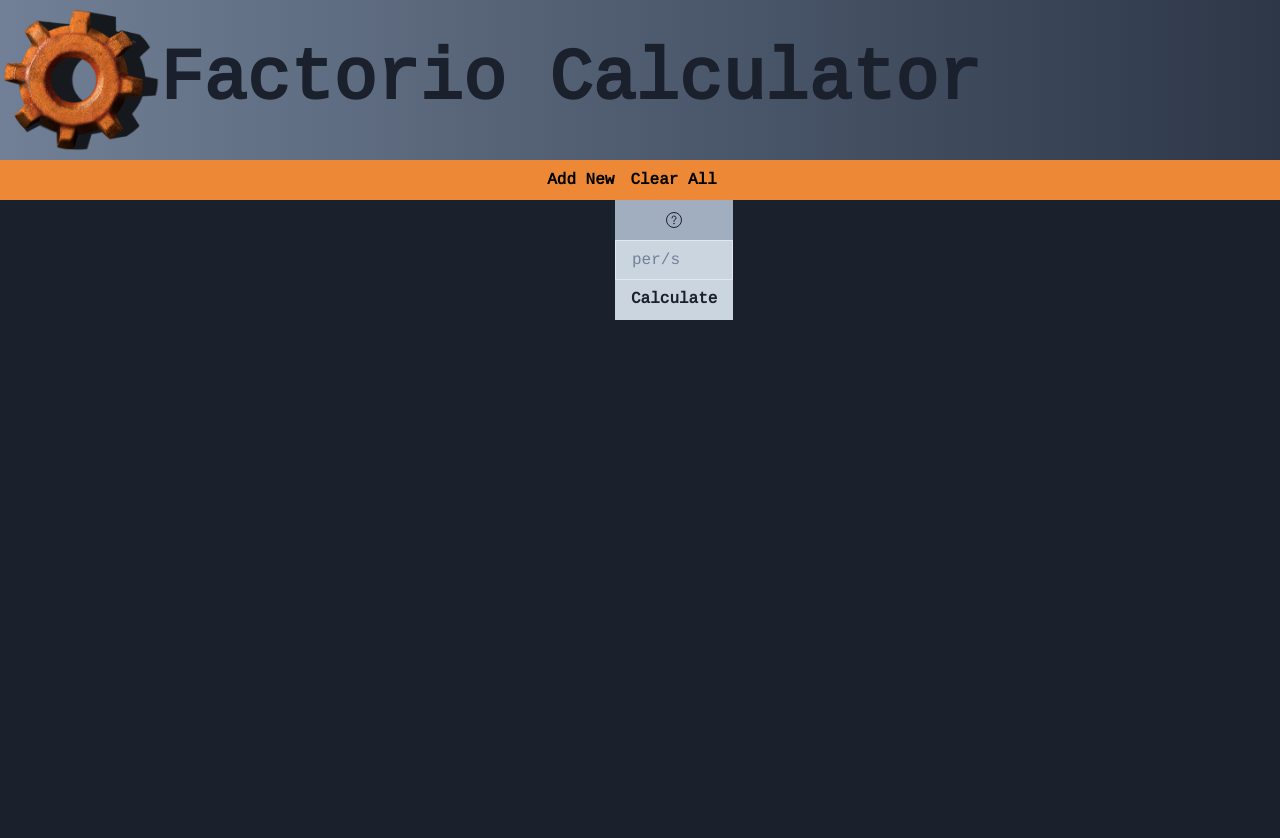
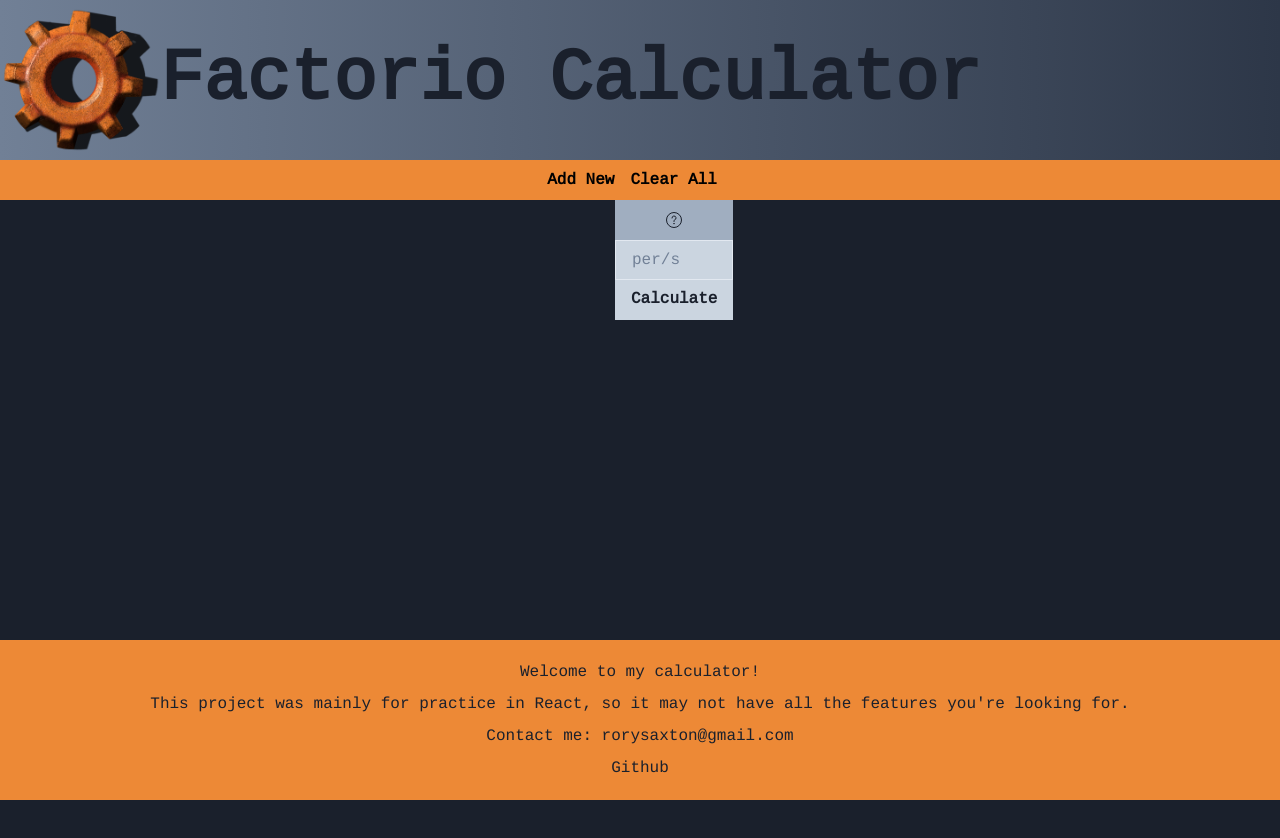
Before and after one commit to bronkp/factorio-calculator, a Next.js app: page / in a window 1280 px wide. Shown: the top 838 px of the page. Built offline with nearby package versions, Linux system fonts and the light colour scheme.

Commit message:
Readded footer

```diff
--- /dev/null
+++ b/src/components/Footer.tsx
@@ -0,0 +1,20 @@
+import { Flex,Link,Text, VStack } from "@chakra-ui/react";
+import React from "react";
+
+const Footer:React.FC = () => {
+
+
+    return (
+<Flex width='100%' bgColor='orange.400' p={5} position='fixed' bottom={0}  justifyContent="center">
+    <VStack mt='auto'>
+    <Text >Welcome to my calculator! </Text>
+    <Text>This project was mainly for practice in React, so it may not have all the features you're looking for.</Text>
+    <Text >Contact me: rorysaxton@gmail.com</Text>
+    <Link href='https://github.com/bronkp'>Github</Link>
+
+    </VStack>
+    </Flex>
+    )
+
+}
+export default Footer
--- a/src/pages/_app.tsx
+++ b/src/pages/_app.tsx
@@ -3,6 +3,7 @@
 import 'factorio_calc/styles/globals.css'
 import "@fontsource/cousine"
 import type { AppProps } from 'next/app'
+import Footer from 'factorio_calc/components/Footer'
 
 
 export default function App({ Component, pageProps }: AppProps) {
@@ -17,6 +18,6 @@
     <Navbar/>
 
   <Component {...pageProps} />
-
+  <Footer/>
   </ChakraProvider>)
 }
```
